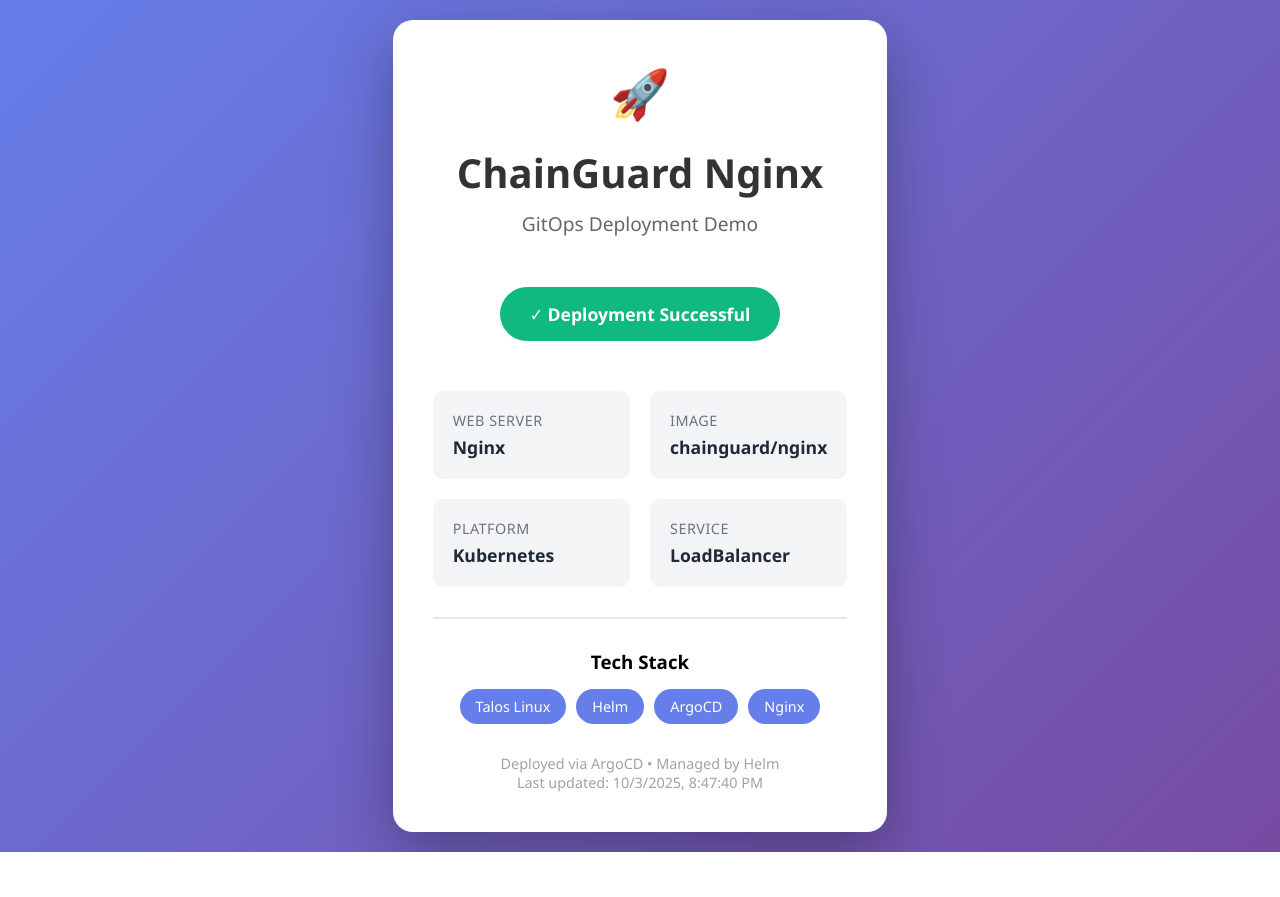
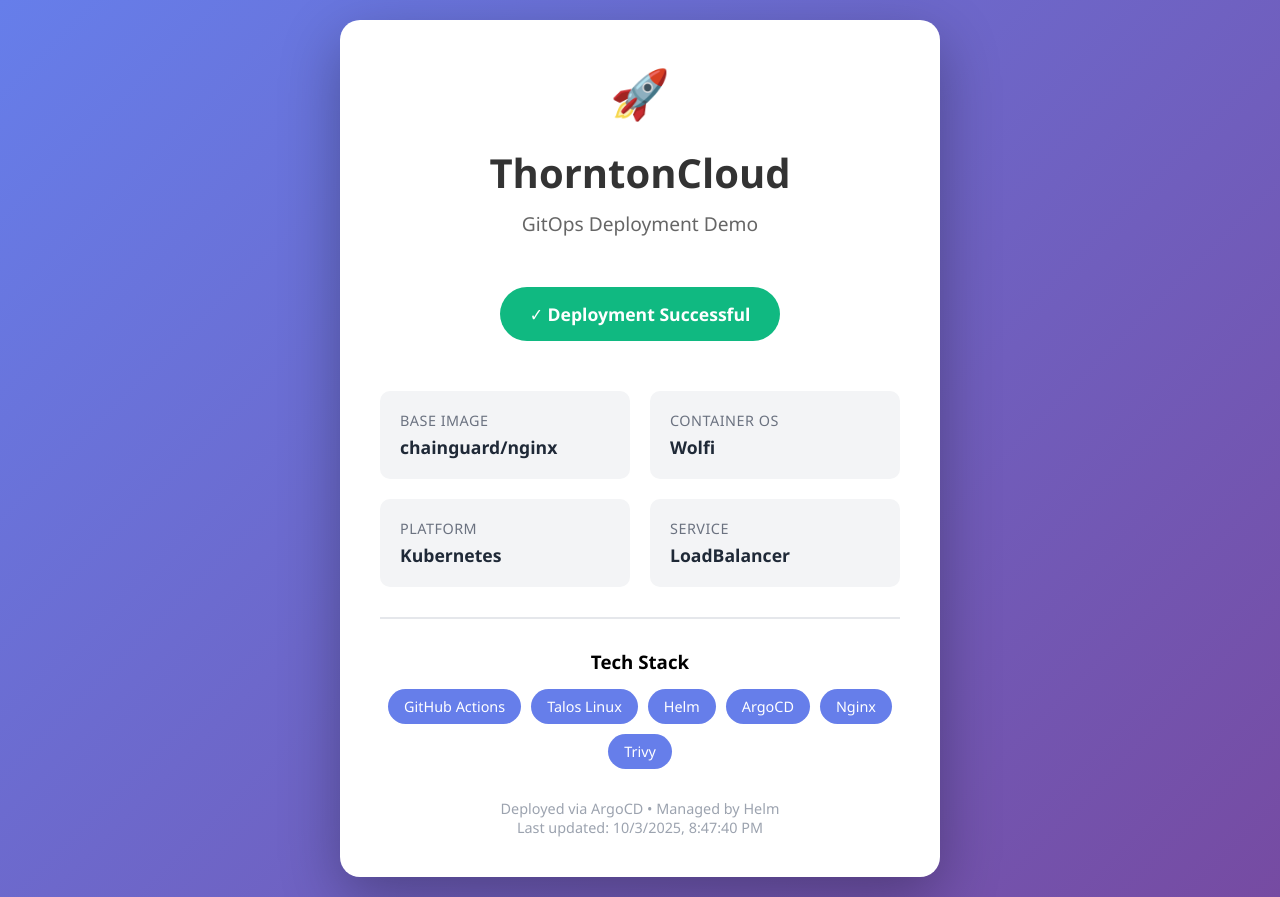
Before and after one commit to ThorntonCloud/gitops-sample, a plain HTML site: page docker/index.html in a window 1280 px wide. Before the commit the page ends 852 px from the top, so only its background shows below. Drawn offline with Linux system fonts and the light colour scheme.

```diff
--- a/docker/index.html
+++ b/docker/index.html
@@ -119,19 +119,19 @@
 <body>
     <div class="container">
         <div class="icon">🚀</div>
-        <h1>ChainGuard Nginx</h1>
+        <h1>ThorntonCloud</h1>
         <p class="subtitle">GitOps Deployment Demo</p>
 
         <div class="status">✓ Deployment Successful</div>
 
         <div class="info-grid">
             <div class="info-item">
-                <div class="info-label">Web Server</div>
-                <div class="info-value">Nginx</div>
+                <div class="info-label">Base Image</div>
+                <div class="info-value">chainguard/nginx</div>
             </div>
             <div class="info-item">
-                <div class="info-label">Image</div>
-                <div class="info-value">chainguard/nginx</div>
+                <div class="info-label">Container OS</div>
+                <div class="info-value">Wolfi</div>
             </div>
             <div class="info-item">
                 <div class="info-label">Platform</div>
@@ -146,10 +146,12 @@
         <div class="tech-stack">
             <h3>Tech Stack</h3>
             <div class="tech-badges">
+                <span class="badge">GitHub Actions</span>
                 <span class="badge">Talos Linux</span>
                 <span class="badge">Helm</span>
                 <span class="badge">ArgoCD</span>
                 <span class="badge">Nginx</span>
+                <span class="badge">Trivy</span>
             </div>
         </div>
 
```
Also changed, not shown: 2 other files.
